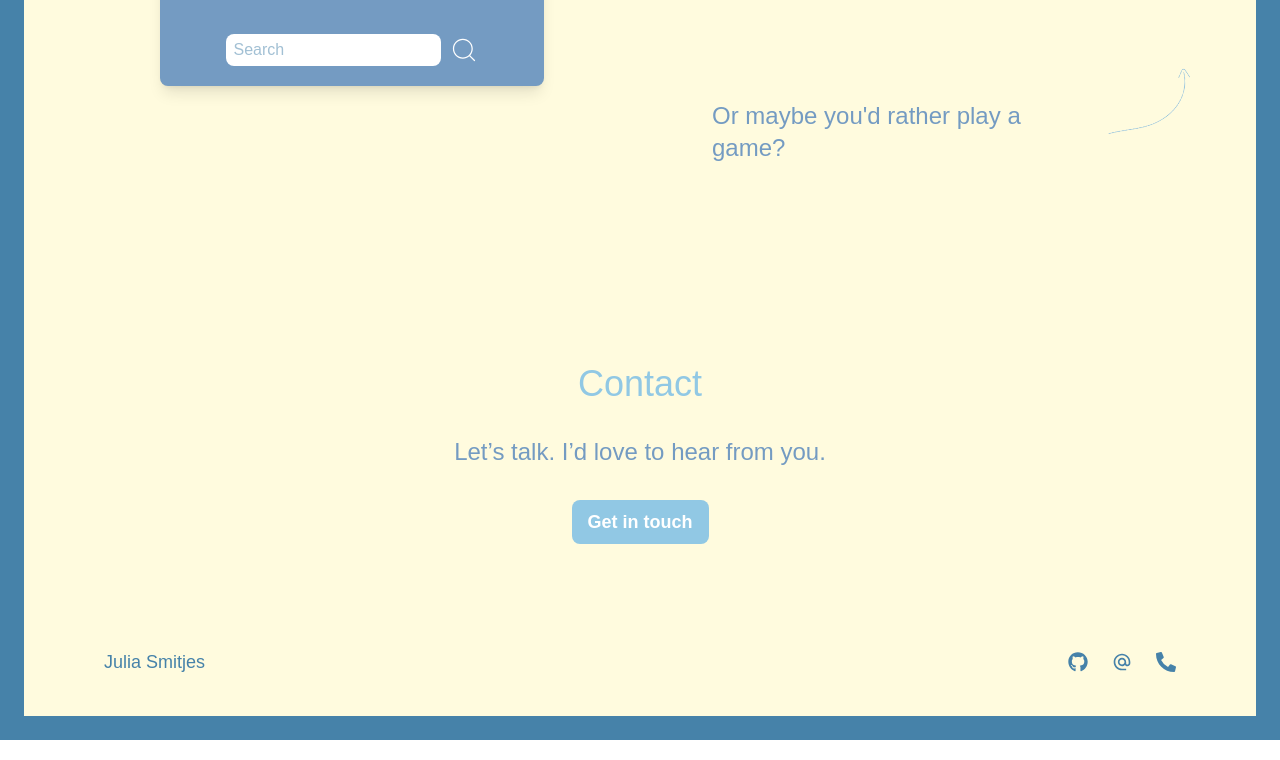
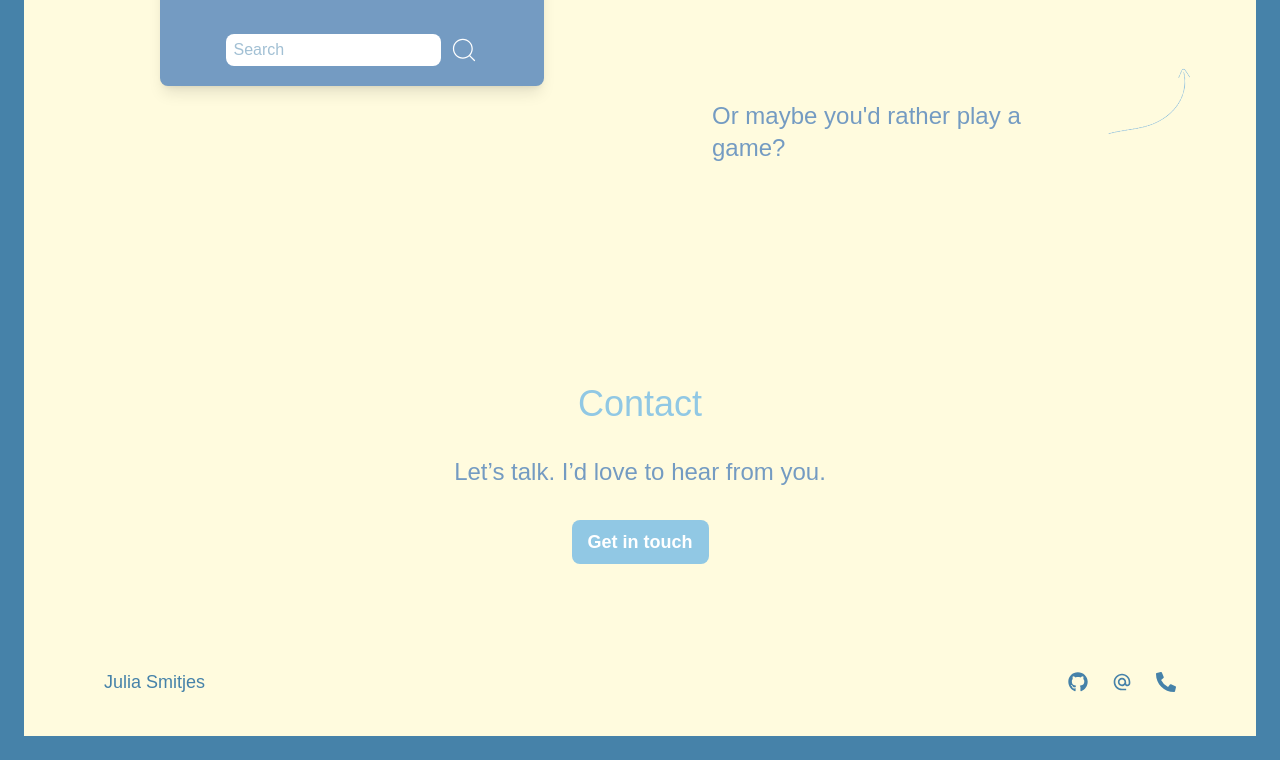
Before and after one commit to Juliasmitjes/0-portfolio, a React (Vite) app: page / in a window 1280 px wide. Shown: the part 2216-2976 px from the top of the page. Built offline with nearby package versions, Linux system fonts and the light colour scheme; no server answers; a web font is replaced by a local one.

Commit message:
change distance

```diff
--- a/src/pages/Home.jsx
+++ b/src/pages/Home.jsx
@@ -49,7 +49,7 @@ const Home = () => {
       <Projects />
     </div>
       <div>
-        <div className="flex flex-col place-items-center justify-center bg-myWarm pt-15 mx-4">
+        <div className="flex flex-col place-items-center justify-center bg-myWarm pt-20 mx-4">
         <h1 className="text-4xl font-myHeader text-myBlue pb-8">
           Contact
         </h1>
```
